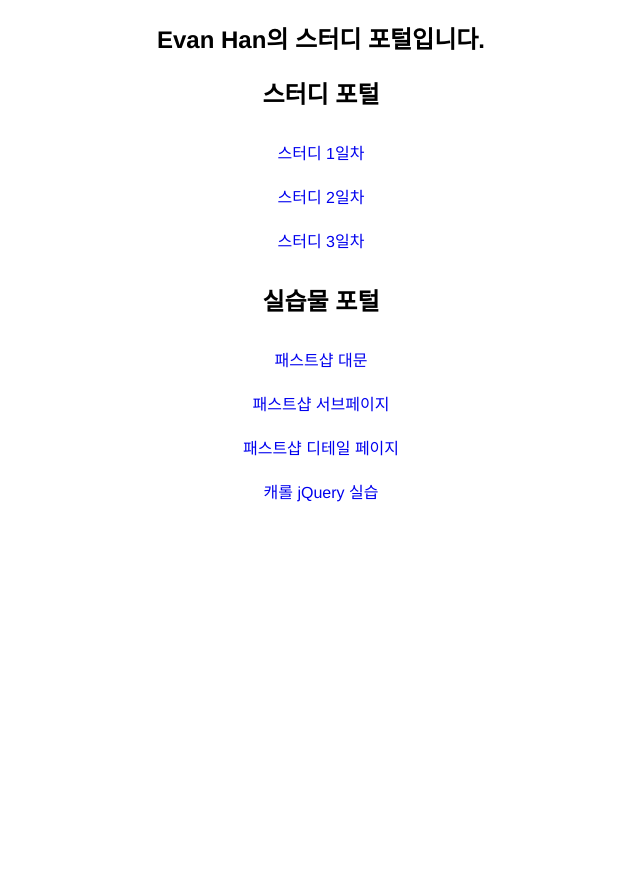
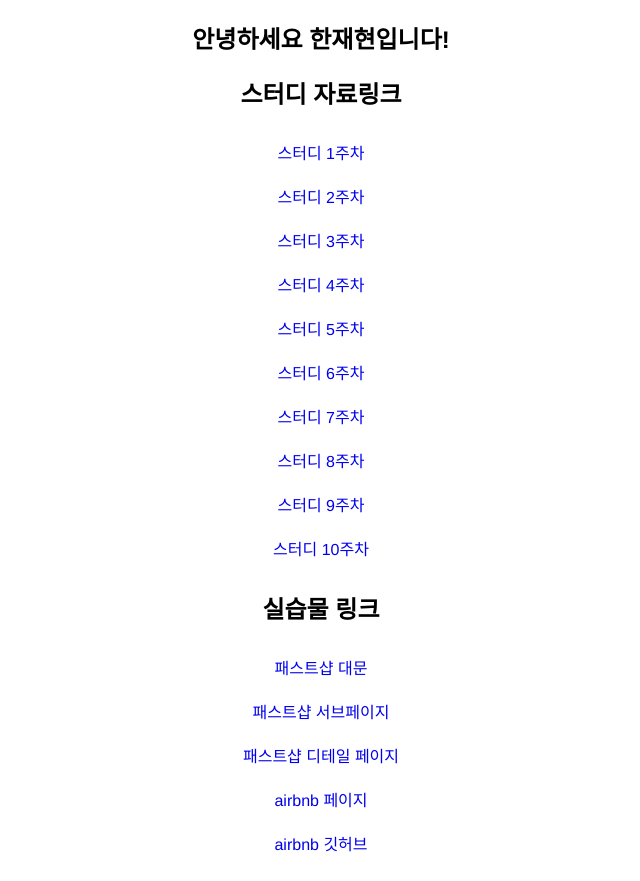
Before and after one commit to nugurejeil/mystudy, a plain HTML site: page index.html in a window 1280 px wide. Shown: the whole page, without its empty margins (319-959 px from the left). Before the commit the page ends 800 px from the top, so only its background shows below. Drawn offline with Linux system fonts and the light colour scheme.

Commit message:
자료실 업데이트

```diff
--- a/index.html
+++ b/index.html
@@ -8,27 +8,62 @@
 </head>
 <body>
    <article>
-        <h1>Evan Han의 스터디 포털입니다.</h1>
+        <h1>안녕하세요 한재현입니다!</h1>
         <ul>
-            <h2>스터디 포털</h2>
+            <h2>스터디 자료링크</h2>
             <li>
                <div class="btn">
-                   <a href="http://nugurejeil.github.io/study/study_day1/index.html">스터디 1일차</a>
+                   <a href="http://nugurejeil.github.io/study/study_day1/index.html">스터디 1주차</a>
                </div>
             </li>
             <li>
                <div class="btn">
-                <a href="http://nugurejeil.github.io/study/study_day2/index.html">스터디 2일차</a>
+                <a href="http://nugurejeil.github.io/study/study_day2/index.html">스터디 2주차</a>
                 </div>
             </li>
             <li>
                <div class="btn">
-                <a href="http://nugurejeil.github.io/study/study_day3/index.html">스터디 3일차</a>
+                <a href="http://nugurejeil.github.io/study/study_day3/index.html">스터디 3주차</a>
+                </div>
+            </li>
+            <li>
+               <div class="btn">
+                <a href="http://nugurejeil.github.io/study/study_day4/index.html">스터디 4주차</a>
+                </div>
+            </li>
+            <li>
+               <div class="btn">
+                <a href="http://nugurejeil.github.io/study/study_day5/index.html">스터디 5주차</a>
+                </div>
+            </li>
+            <li>
+               <div class="btn">
+                <a href="http://nugurejeil.github.io/study/study_day6/index.html">스터디 6주차</a>
+                </div>
+            </li>
+            <li>
+               <div class="btn">
+                <a href="http://nugurejeil.github.io/study/study_day7/index.html">스터디 7주차</a>
+                </div>
+            </li>
+            <li>
+               <div class="btn">
+                <a href="http://nugurejeil.github.io/study/study_day8/index.html">스터디 8주차</a>
+                </div>
+            </li>
+            <li>
+               <div class="btn">
+                <a href="http://nugurejeil.github.io/study/study_day9/index.html">스터디 9주차</a>
+                </div>
+            </li>
+            <li>
+               <div class="btn">
+                <a href="http://nugurejeil.github.io/study/study_day10/index.html">스터디 10주차</a>
                 </div>
             </li>
         </ul>
         <ul>
-            <h2>실습물 포털</h2>
+            <h2>실습물 링크</h2>
             <li>
                <div class="btn">
                 <a href="http://nugurejeil.github.io/fastshop/fastshop_new/html/index.html">패스트샵 대문</a>
@@ -46,7 +81,9 @@
             </li>
             <li>
                <div class="btn">
-                <a href="http://nugurejeil.github.io/carol/html/index.html">캐롤 jQuery 실습</a>
+                <a href="https://nugurejeil.github.io/Airbnb_main/">airbnb 페이지</a>
+                <a href="https://github.com/nugurejeil/Airbnb_main">airbnb 깃허브</a>
+
                 </div>
             </li>
         </ul>
```
